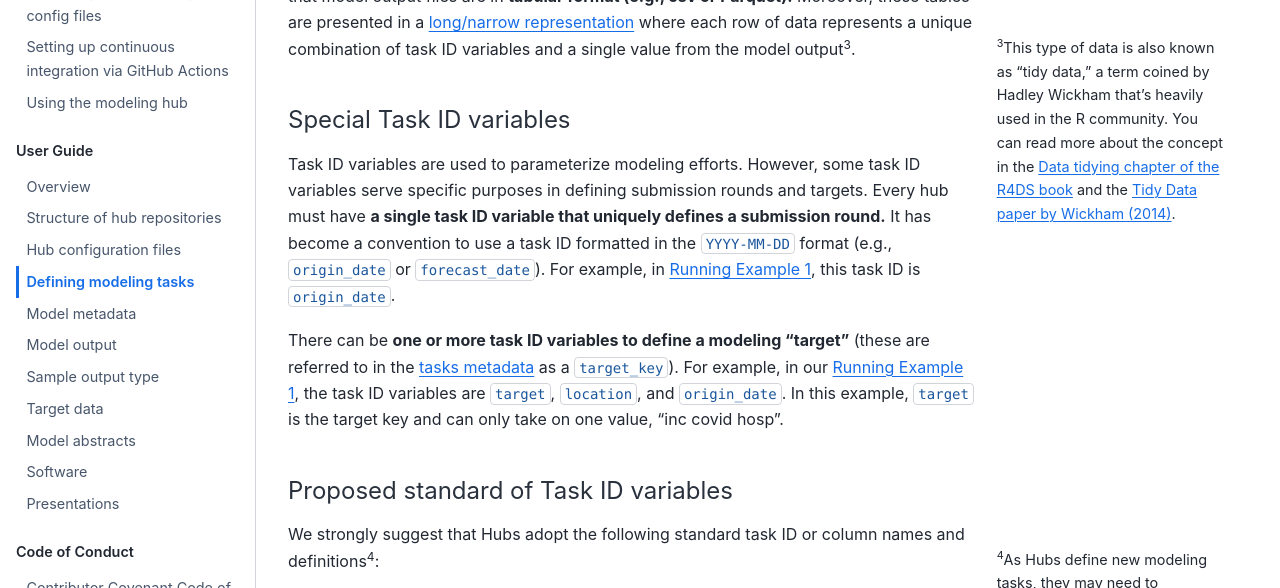
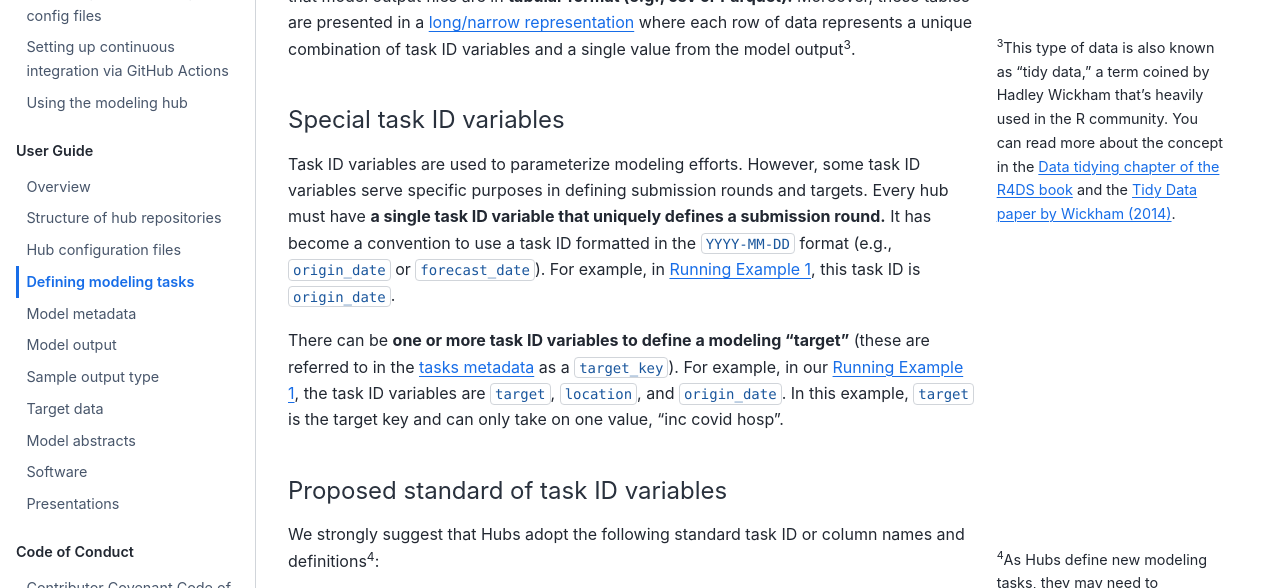
Before and after one commit to hubverse-org/hubDocs, a Sphinx documentation site: the page built from docs/source/user-guide/tasks.md, in a window 1280 px wide and 900 px high, scrolled down 1487 px. Shown: the part 155-743 px from the top of the window. Built offline with Sphinx 7.4.7 and the Sphinx Book theme 1.1.4, drawn with Linux system fonts in a browser that asks for light colours; comment, search, counter and statistics services are not loaded.

```diff
--- a/docs/source/user-guide/tasks.md
+++ b/docs/source/user-guide/tasks.md
@@ -17,7 +17,7 @@ The three components of modeling tasks are:
 
 [^json]: Due to technical issues, we do not currently support [json references](http://niem.github.io/json/reference/json-schema/references/) or yaml metadata files.
 
-[^multiround]: For multiple rounds to share the same tasks without duplicating the `model_tasks` block, `round_id_from_variable` can be set to `true` and the `round_id` should be a column defined in the `task_ids`. See the [`tasks.json` schema](#tasks-metadata) for details.
+[^multiround]: For multiple rounds to share the same tasks without duplicating the `model_tasks` block, `round_id_from_variable` can be set to `true`, and the `round_id` should be a column defined in the `task_ids`. See the [`tasks.json` schema](#tasks-metadata) for details.
 
 
 (task-id-vars)=
@@ -49,7 +49,7 @@ Moreover, these tables are presented in a [long/narrow representation](https://e
 
 [^tidy]: This type of data is also known as "tidy data," a term coined by Hadley Wickham that's heavily used in the R community. You can read more about the concept in the [Data tidying chapter of the R4DS book](https://r4ds.hadley.nz/data-tidy#sec-tidy-data) and the [Tidy Data paper by Wickham (2014)](https://www.jstatsoft.org/article/view/v059i10).
 
-#### Special Task ID variables
+#### Special task ID variables
 
 Task ID variables are used to parameterize modeling efforts.
 However, some task ID variables serve specific purposes in defining submission rounds and targets.
@@ -62,7 +62,7 @@ For example, in our [Running Example 1](#running-example-1), the task ID variabl
 In this example, `target` is the target key and can only take on one value, "inc covid hosp".
 
 
-#### Proposed standard of Task ID variables
+#### Proposed standard of task ID variables
 
 We strongly suggest that Hubs adopt the following standard task ID or column names and definitions[^new-vars]:
 
```
